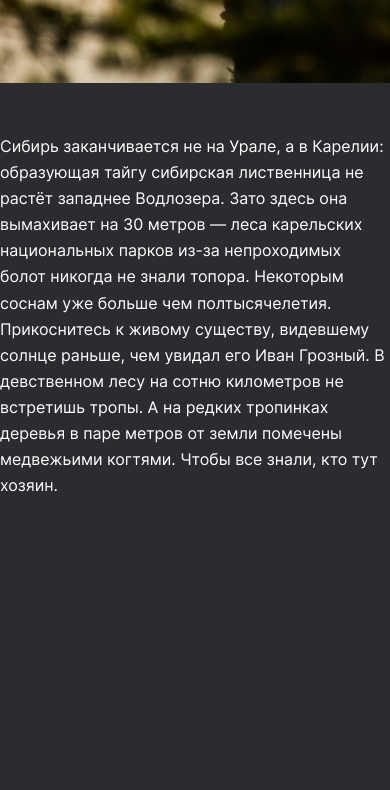
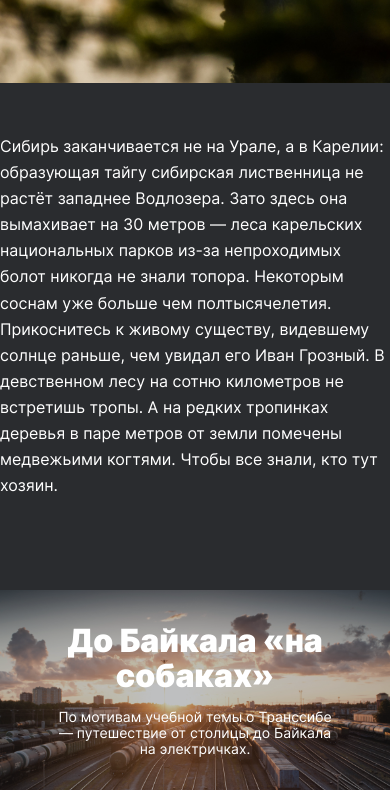
Before and after one commit to razumtsev/russian-travel, a plain HTML site: page index.html in a window 390 px wide. Shown: the part 9461-10251 px from the top of the page. Before the commit the page ends 9959 px from the top, so only its background shows below. Drawn offline with Linux system fonts and the light colour scheme.

Commit message:
section cover is almost done

```diff
--- /dev/null
+++ b/blocks/cover/__content/cover__content.css
@@ -0,0 +1,5 @@
+.cover__content {
+  background-image: url(../../../images/sunset-trains.jpg);
+  background-size: cover;
+  background-position: center;
+}
--- /dev/null
+++ b/blocks/cover/__overlay/cover__overlay.css
@@ -0,0 +1,35 @@
+.cover__overlay {
+  display: flex;
+  flex-direction: column;
+  justify-content: center;
+  align-items: center;
+  gap: 32px;
+  width: 100%;
+  min-height: 740px;
+  text-decoration: none;
+  background-color: rgba(42, 44, 47, .3);
+  transition: background-color .2s ease;
+}
+
+.cover__overlay:hover {
+  background-color: rgba(42, 44, 47, .8);
+}
+
+@media screen and (max-width: 1200px) {
+  .cover__overlay {
+    min-height: 640px;
+  }
+}
+
+@media screen and (max-width: 1000px) {
+  .cover__overlay {
+    min-height: 480px;
+  }
+}
+
+@media screen and (max-width: 750px) {
+  .cover__overlay {
+    min-height: 200px;
+    gap: 16px;
+  }
+}
--- /dev/null
+++ b/blocks/cover/__subtitle/cover__subtitle.css
@@ -0,0 +1,18 @@
+.cover__subtitle {
+  font-style: normal;
+  font-weight: 400;
+  font-size: 18px;
+  line-height: 22px;
+  text-align: center;
+  color: #fff;
+  max-width: 360px;
+  margin: 0;
+}
+
+@media screen and (max-width: 750px) {
+  .cover__subtitle {
+    font-size: 14px;
+    line-height: 16px;
+    max-width: 288px;
+  }
+}
--- /dev/null
+++ b/blocks/cover/__title/cover__title.css
@@ -0,0 +1,18 @@
+.cover__title {
+  font-style: normal;
+  font-weight: 900;
+  font-size: 72px;
+  line-height: 76px;
+  text-align: center;
+  color: #fff;
+  max-width: 560px;
+  margin: 0;
+}
+
+@media screen and (max-width: 750px) {
+  .cover__title {
+    font-size: 32px;
+    line-height: 35px;
+    max-width: 288px;
+  }
+}
--- /dev/null
+++ b/blocks/cover/cover.css
@@ -0,0 +1,10 @@
+.cover {
+  width: 100%;
+  max-width: calc(100% - (48px * 2));
+}
+
+@media screen and (max-width: 1200px) {
+  .cover {
+    max-width: 100%;
+  }
+}
--- a/index.html
+++ b/index.html
@@ -220,6 +220,15 @@
         </ul>
       </section>
 
+      <section class="cover">
+        <div class="cover__content">
+          <a class="cover__overlay" href="#" target="_self">
+            <h2 class="cover__title">До Байкала «на собаках»</h2>
+            <p class="cover__subtitle">По мотивам учебной темы о Транссибе — путешествие от столицы до Байкала на электричках.</p>
+          </a>
+        </div>
+      </section>
+
     </main>
     <footer class="footer">
 
--- a/pages/index.css
+++ b/pages/index.css
@@ -61,6 +61,12 @@
 @import url(../blocks/places/__story/places__story.css);
 @import url(../blocks/places/__paragraph/places__paragraph.css);
 
+/* -= Cover =- */
+@import url(../blocks/cover/cover.css);
+@import url(../blocks/cover/__content/cover__content.css);
+@import url(../blocks/cover/__overlay/cover__overlay.css);
+@import url(../blocks/cover/__title/cover__title.css);
+@import url(../blocks/cover/__subtitle/cover__subtitle.css);
 
 /* -= Footer =- */
 @import url(../blocks/footer/footer.css);
```
